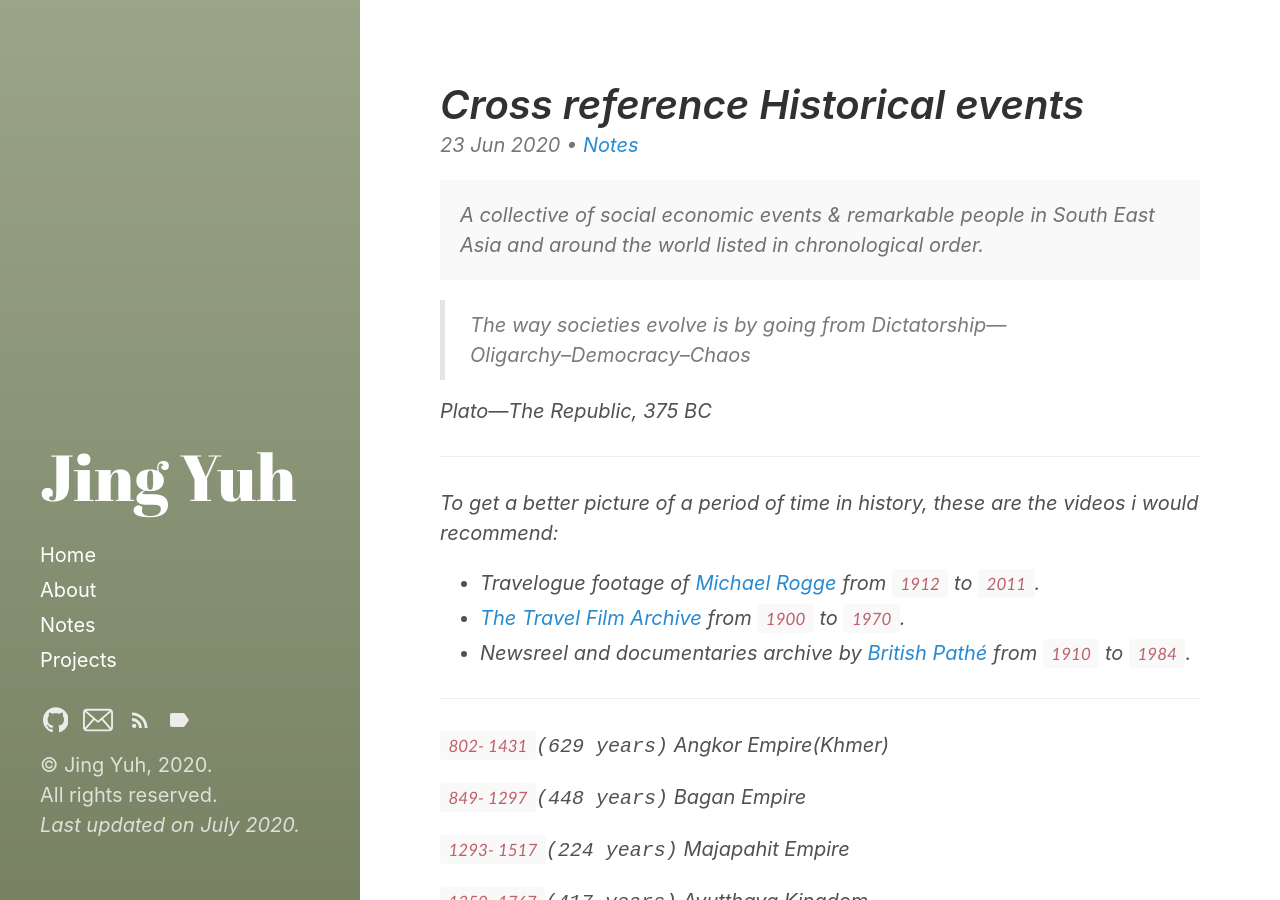
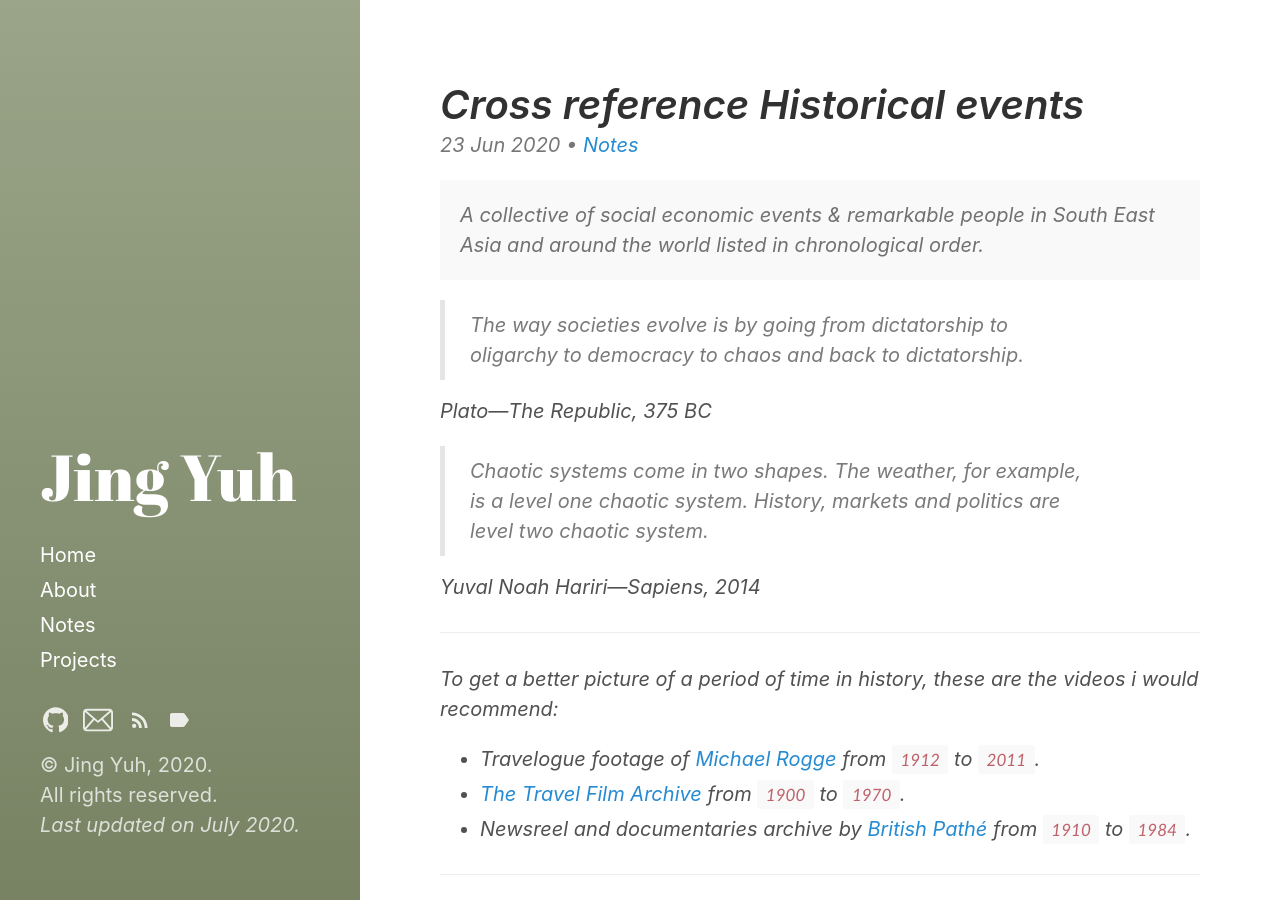
Before and after one commit to jyang123-bit/Website, a Jekyll site: the page built from _posts/2020-06-23-Notes-cross-reference-historical-events.md, in a window 1280 px wide and 900 px high. Built offline with Jekyll 4.4.1, drawn with Linux system fonts in a browser that asks for light colours.

Commit message:
Update 2020-06-23-Notes-cross-reference-historical-events.md

```diff
--- a/_posts/2020-06-23-Notes-cross-reference-historical-events.md
+++ b/_posts/2020-06-23-Notes-cross-reference-historical-events.md
@@ -18,9 +18,13 @@ last_modified_at:
   A collective of social economic events & remarkable people in South East Asia and around the world listed in chronological order.
 </p>
 
-> The way societies evolve is by going from Dictatorship---Oligarchy--Democracy--Chaos
+> The way societies evolve is by going from dictatorship to oligarchy to democracy to chaos and back to dictatorship.
 
 <cite>Plato</cite>---The Republic, 375 BC
+
+> Chaotic systems come in two shapes. The weather, for example, is a level one chaotic system. History, markets and politics are level two chaotic system.
+
+<cite>Yuval Noah Hariri</cite>---Sapiens, 2014
 
 ---
 
```
